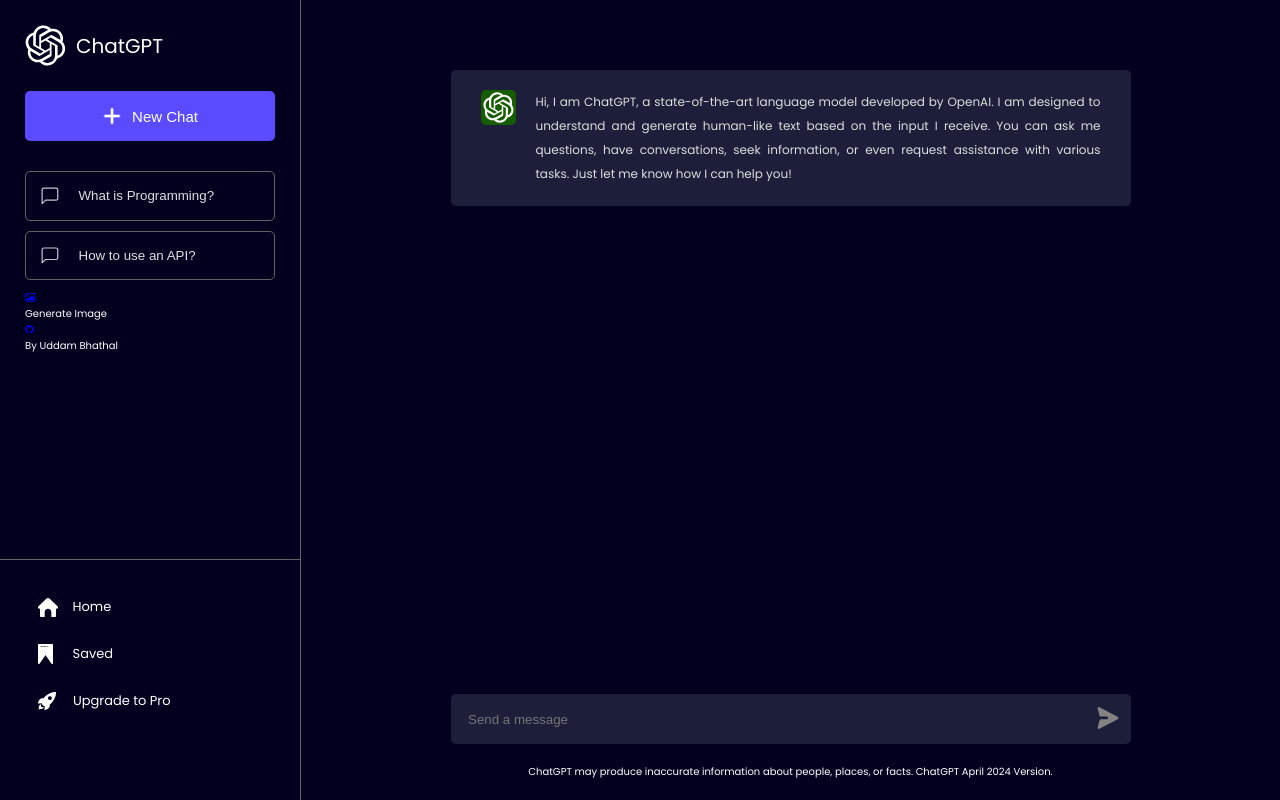
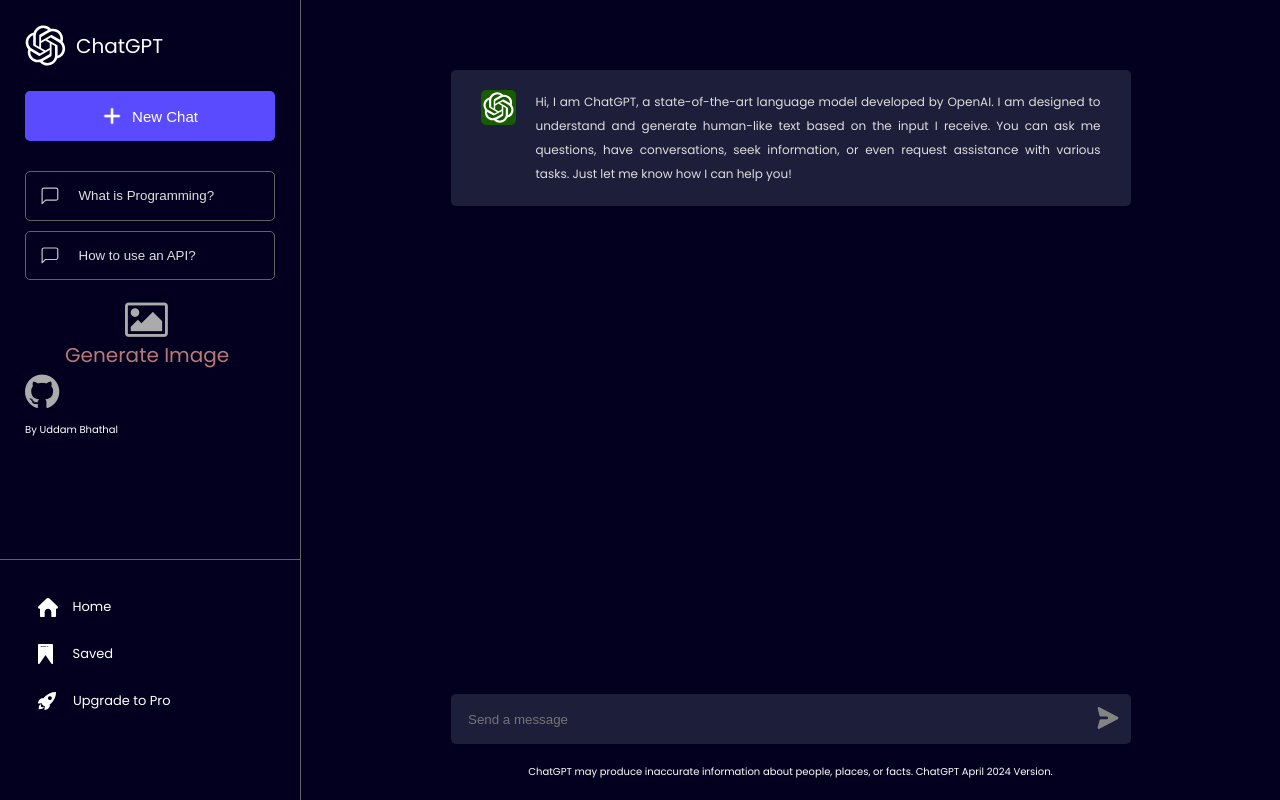
Before and after one commit to UddamB/gpt-clone, a React (Create React App) app: page / in a window 1280 px wide. Built offline with nearby package versions, Linux system fonts and the light colour scheme; no server answers.

Commit message:
styling image generator button

```diff
--- a/src/App.css
+++ b/src/App.css
@@ -115,15 +115,46 @@
   height: 1.75rem;
 }
 
+/*Formatting image icon with color and size*/
+.image-icon a{
+  text-decoration: none;
+  font-size: 40px;
+  margin-left: 100px;
+  color: #ababab;
+  display: inline-block;
+  transition: transform 0.5s;
+}
+
+/* Formatting generate image text with color and size*/
+.imagetext {
+  margin-top: -10px;
+  margin-left: 40px;
+  color: #b97979;
+  font-size: 20px;
+  text-decoration: none;
+}
+
+/*Adding hover animation to image text*/
+.imagetext:hover{
+  color: #292828;
+}
+
+/*Adding hover animation to image icon*/
+.image-icon a:hover{
+  color: #292828;
+  transform: translateY(-5px);
+}
+
 /*Adding space above github icon*/
-.social-icons{
-  margin-top: 30px;
+.github-icon{
+  margin-top: 2px;
 }
 
 /*Formatting github icon with color and size*/
-.social-icons a{
+.github-icon a{
   text-decoration: none;
-  font-size: 50px;
+  margin-top: -10px;
+  font-size: 40px;
   margin-right: 15px;
   color: #ababab;
   display: inline-block;
@@ -131,7 +162,7 @@
 }
 
 /*Adding hover animation to github icon*/
-.social-icons a:hover{
+.github-icon a:hover{
   color: #292828;
   transform: translateY(-5px);
 }
```
